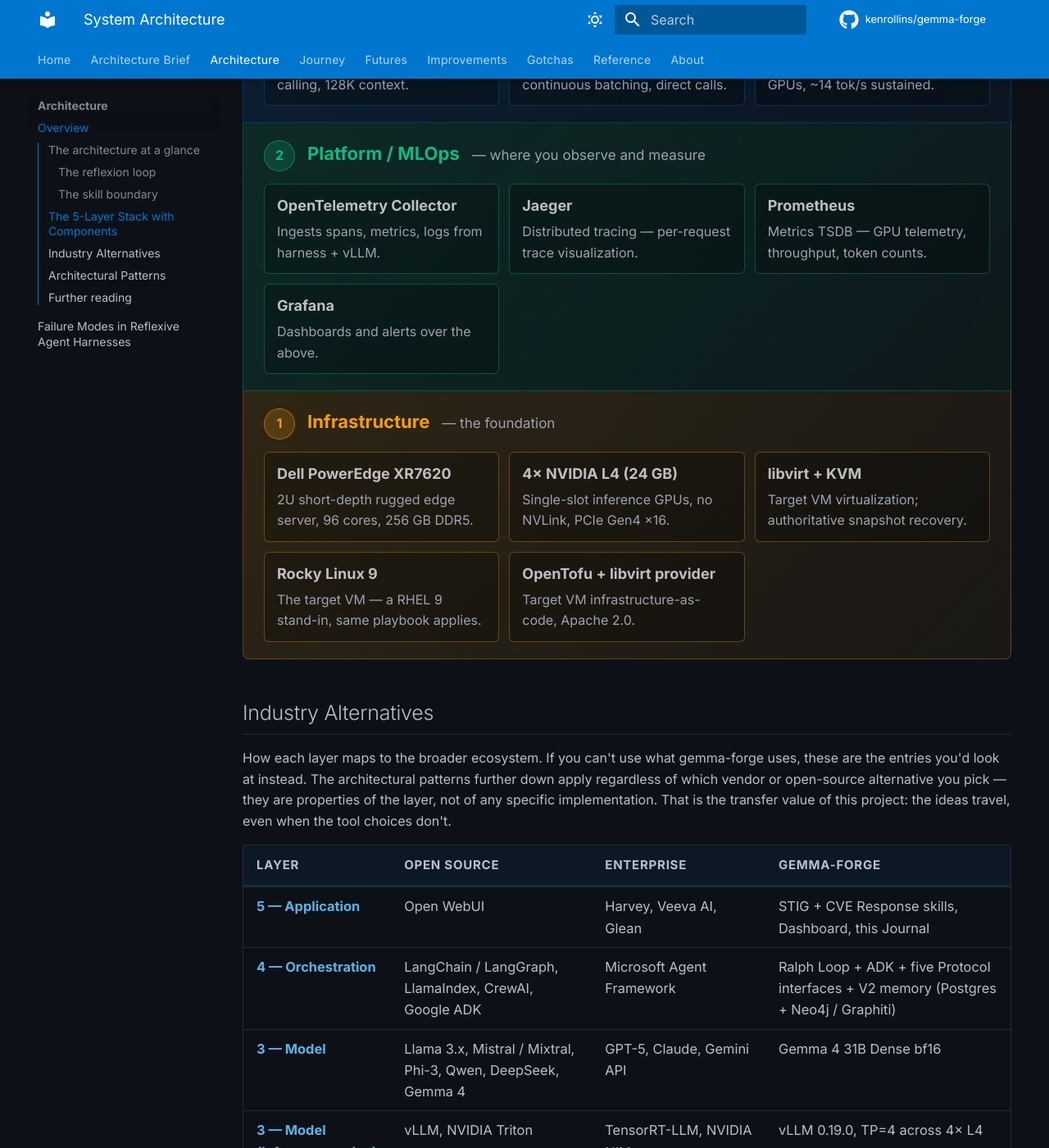
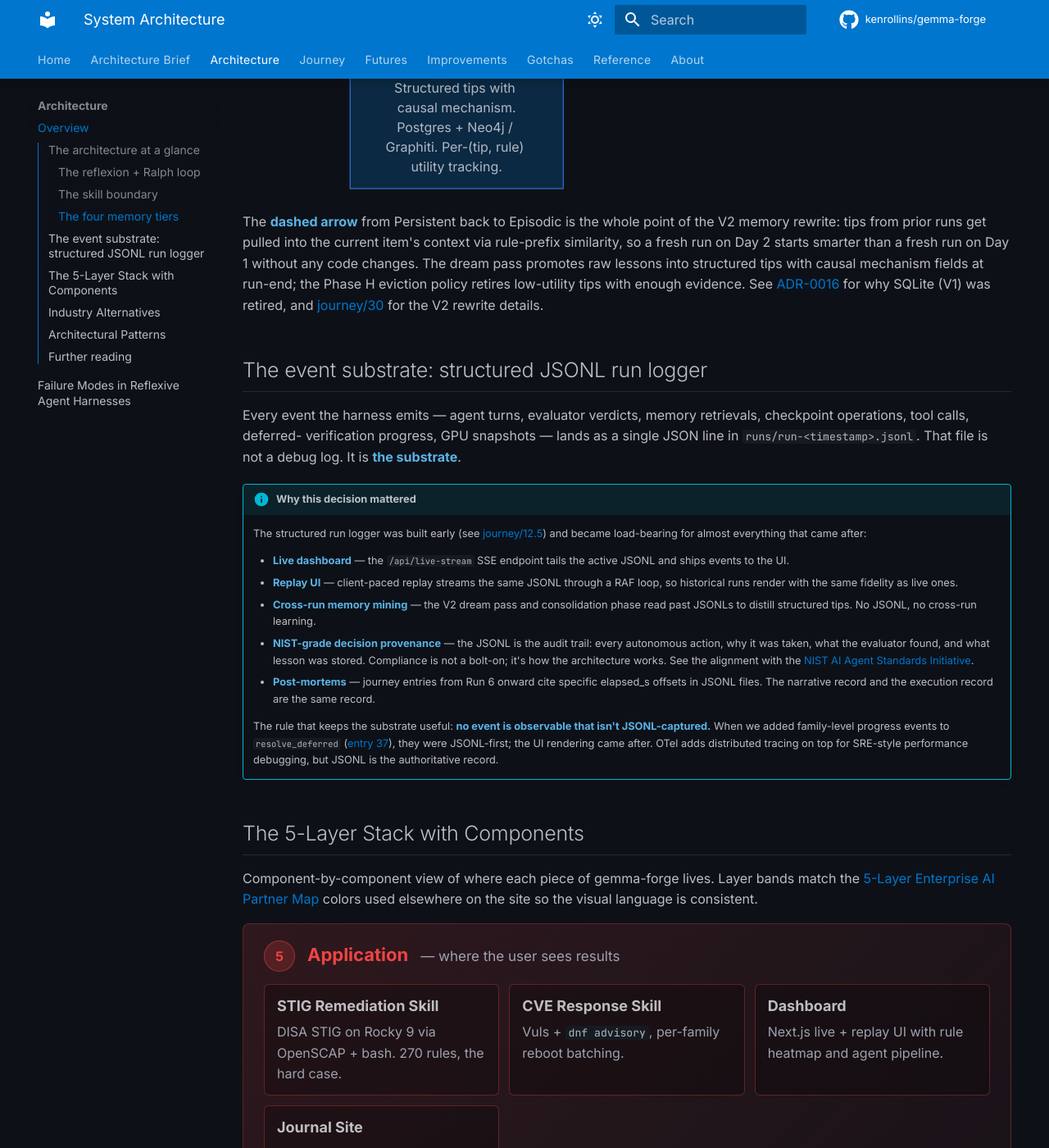
Before and after one commit to kenrollins/gemma-forge, an MkDocs documentation site: the page built from docs/journal/architecture/00-system-architecture.md, in a window 1280 px wide and 1400 px high, scrolled down 2490 px. Shown: the whole window at 82% size. Built offline with MkDocs 1.6.1 and Material for MkDocs 9.7.7, drawn with Linux system fonts in a browser that asks for light colours; comment, search, counter and statistics services are not loaded; some of the changed text lies outside the part shown.

Commit message:
docs(architecture): reflexion+Ralph loops, memory tiers, JSONL substrate
Four revisions to the System Architecture page based on operator
review of the reflexion-loop diagram.

1. Agent colors now match the live dashboard's frontend palette.
   Architect blue (#3B82F6), Worker amber (#F59E0B), Reflector
   purple (#A855F7). Previously all three LLM agents shared one
   purple class which didn't match what viewers see on the
   dashboard pipeline.

2. Diagram 1 renamed "The reflexion + Ralph loop" and now shows
   both feedback paths explicitly:
   - Solid arrow Reflector → Architect: reflexion within one item
     (re-engagement after a failure, retry with distilled lesson).
   - Dashed arrow Remediated → Architect: Ralph persistence
     across items (pick next, grind until queue empty or wall
     budget exhausted).
   The previous diagram only showed reflexion; the Ralph-style
   outer loop wasn't visible.

3. New diagram: the four memory tiers and how they flow into
   each other. Working (per-attempt) → Episodic (per-item) →
   Semantic (per-run) → Persistent (cross-run, V2 Postgres +
   Neo4j/Graphiti), plus the dashed retrieval arrow back from
   Persistent to Episodic that makes cross-run learning a
   first-class architectural property. Ties to ADR-0016 and
   journey/30.

4. New section: "The event substrate — structured JSONL run
   logger." The JSONL stream was built early (journey/12.5) and
   quietly became load-bearing for the live dashboard, replay
   UI, cross-run memory mining, post-mortem narratives, and
   NIST-grade decision provenance. Calling it out on the
   architecture page alongside an admonition that explains the
   invariant: no event is observable that isn't JSONL-captured.
   Anchors the "compliance is how the architecture works" claim
   with a concrete mechanism.

mkdocs --strict still clean. 3 Mermaid diagrams render cleanly.

Co-Authored-By: Claude Opus 4.7 (1M context) <noreply@anthropic.com>

````diff
--- a/docs/journal/architecture/00-system-architecture.md
+++ b/docs/journal/architecture/00-system-architecture.md
@@ -41,10 +41,11 @@ Two views of the same system:
    versus what a skill provides through five Protocol methods.
    This is the thesis: the core doesn't change, the skills plug in.
 
-### The reflexion loop
+### The reflexion + Ralph loop
 
 ```mermaid
 flowchart LR
+    Scan([WorkQueue.scan<br/>produces item queue]) --> Arch
     Arch[Architect<br/><i>picks item + plans</i>] --> Work[Worker<br/><i>applies fix</i>]
     Work --> Eval{Evaluator<br/><i>deterministic</i>}
     Eval -->|pass| Done[Remediated<br/>+ checkpoint saved]
@@ -52,29 +53,44 @@ flowchart LR
     Eval -->|health failure| Revert[Revert snapshot]
     Eval -->|deferrable<br/>e.g. needs_reboot| Defer[Post-loop:<br/>resolve_deferred]
     Revert --> Refl
-    Refl -->|lesson → memory| Arch
+    Refl -->|lesson → memory<br/>re-engage same item| Arch
+    Done -.->|next item<br/>Ralph persists until queue empty<br/>or wall budget exhausted| Arch
 
-    classDef agent fill:#1f1b2e,stroke:#A855F7,color:#E5E7EB
-    classDef deterministic fill:#0b2942,stroke:#60A5FA,color:#E5E7EB
+    classDef scan fill:#0f172a,stroke:#9CA3AF,color:#E5E7EB
+    classDef architect fill:#0b2942,stroke:#3B82F6,color:#DBEAFE
+    classDef worker fill:#422006,stroke:#F59E0B,color:#FDE68A
+    classDef eval fill:#0c2a3d,stroke:#60A5FA,color:#E5E7EB
+    classDef reflector fill:#1f1b2e,stroke:#A855F7,color:#EDE9FE
     classDef done fill:#064e3b,stroke:#10B981,color:#ECFDF5
     classDef fail fill:#7f1d1d,stroke:#EF4444,color:#FEE2E2
     classDef defer fill:#78350f,stroke:#F59E0B,color:#FFFBEB
 
-    class Arch,Work,Refl agent
-    class Eval deterministic
+    class Scan scan
+    class Arch architect
+    class Work worker
+    class Eval eval
+    class Refl reflector
     class Done done
     class Revert fail
     class Defer defer
 ```
 
-The Architect, Worker, and Reflector are LLM roles — three distinct
-personas running on the same Gemma 4 deployment through fresh ADK
-sessions per turn. The Evaluator is the one deterministic step:
-it's whatever skill-provided code decides whether the target is now
-in the desired state (OpenSCAP for STIG, `dnf updateinfo` for CVE,
-etc.). Every loop cycle that doesn't pass produces a distilled
-lesson that persists into cross-run memory, which the Architect
-reads on re-engagement.
+Two feedback loops are overlaid here. The **solid arrow** from
+Reflector back to Architect is *reflexion*: within a single work
+item, every failure produces a distilled lesson, the Architect
+re-engages with the full failure history, and the Worker tries
+again with a refined plan. The **dashed arrow** from Remediated
+back to Architect is *Ralph persistence*: when an item finishes
+(pass or escalate), the harness picks the next item from the
+queue and grinds on. The outer loop stops only when the queue is
+empty or the wall-clock budget is exhausted.
+
+Colors match the live dashboard's agent pipeline: Architect blue,
+Worker amber, Reflector purple. All three are LLM roles running
+on the same Gemma 4 deployment through fresh ADK sessions per
+turn. The Evaluator is the one deterministic step — whatever
+skill-provided code decides whether the target is now in the
+desired state (OpenSCAP for STIG, `dnf updateinfo` for CVE, etc.).
 
 ### The skill boundary
 
@@ -112,6 +128,79 @@ extension points — `FailureMode.NEEDS_REBOOT`,
 `DeferredItemOutcome`, and the `EmitEvent` callback — without any
 changes to the Ralph loop itself. STIG never touches them and they
 stay inert for any skill that doesn't need them.
+
+### The four memory tiers
+
+Memory flows outward from each agent turn into progressively
+longer-lived stores. Each tier is scoped to a specific lifespan
+and has a distinct retrieval discipline.
+
+```mermaid
+flowchart TD
+    W["<b>Working</b> — per-attempt<br/>Raw agent messages, tool call results.<br/>Cleared each turn via fresh ADK session."]
+    E["<b>Episodic</b> — per-item<br/>Attempt history + distilled lessons.<br/>Retrieved into prompts on subsequent attempts."]
+    S["<b>Semantic</b> — per-run<br/>Cross-item banned patterns + strategic lessons.<br/>Token-budgeted into every prompt this run."]
+    P["<b>Persistent (V2)</b> — cross-run<br/>Structured tips with causal mechanism.<br/>Postgres + Neo4j / Graphiti. Per-(tip, rule) utility tracking."]
+
+    W -->|Reflector distills lesson| E
+    E -->|on item success<br/>promote strategic lessons| S
+    S -->|end-of-run consolidation<br/>+ dream pass| P
+    P -.->|rule-prefix retrieval<br/>at new item / new run| E
+
+    classDef mem fill:#1f1b2e,stroke:#A855F7,color:#EDE9FE
+    classDef persist fill:#0b2942,stroke:#3B82F6,color:#DBEAFE
+    class W,E,S mem
+    class P persist
+```
+
+The **dashed arrow** from Persistent back to Episodic is the whole
+point of the V2 memory rewrite: tips from prior runs get pulled
+into the current item's context via rule-prefix similarity, so a
+fresh run on Day 2 starts smarter than a fresh run on Day 1 without
+any code changes. The dream pass promotes raw lessons into
+structured tips with causal mechanism fields at run-end; the Phase
+H eviction policy retires low-utility tips with enough evidence.
+See [ADR-0016](../../adr/0016-graphiti-neo4j-postgres-memory-stack.md)
+for why SQLite (V1) was retired, and [journey/30](../journey/30-building-v2.md)
+for the V2 rewrite details.
+
+## The event substrate: structured JSONL run logger
+
+Every event the harness emits — agent turns, evaluator verdicts,
+memory retrievals, checkpoint operations, tool calls, deferred-
+verification progress, GPU snapshots — lands as a single JSON line
+in `runs/run-<timestamp>.jsonl`. That file is not a debug log. It
+is **the substrate**.
+
+!!! info "Why this decision mattered"
+    The structured run logger was built early (see
+    [journey/12.5](../journey/12.5-structured-run-logger.md)) and
+    became load-bearing for almost everything that came after:
+
+    - **Live dashboard** — the `/api/live-stream` SSE endpoint tails
+      the active JSONL and ships events to the UI.
+    - **Replay UI** — client-paced replay streams the same JSONL
+      through a RAF loop, so historical runs render with the same
+      fidelity as live ones.
+    - **Cross-run memory mining** — the V2 dream pass and
+      consolidation phase read past JSONLs to distill structured
+      tips. No JSONL, no cross-run learning.
+    - **NIST-grade decision provenance** — the JSONL is the audit
+      trail: every autonomous action, why it was taken, what the
+      evaluator found, and what lesson was stored. Compliance is
+      not a bolt-on; it's how the architecture works. See the
+      alignment with the [NIST AI Agent Standards Initiative](https://www.nist.gov/caisi/ai-agent-standards-initiative).
+    - **Post-mortems** — journey entries from Run 6 onward cite
+      specific elapsed_s offsets in JSONL files. The narrative
+      record and the execution record are the same record.
+
+    The rule that keeps the substrate useful: **no event is
+    observable that isn't JSONL-captured.** When we added
+    family-level progress events to `resolve_deferred`
+    ([entry 37](../journey/37-per-family-reboot-batching-landed.md)),
+    they were JSONL-first; the UI rendering came after. OTel
+    adds distributed tracing on top for SRE-style performance
+    debugging, but JSONL is the authoritative record.
 
 ## The 5-Layer Stack with Components
 
````
